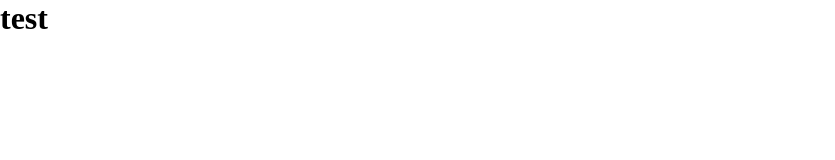
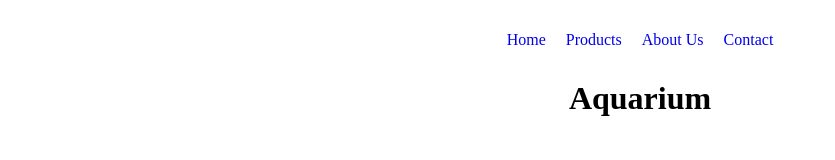
Before and after one commit to albertsh2000/Aquarium, a plain HTML site: page index.html in a window 1280 px wide. Shown: the whole page, without its empty margins (0-835 px from the left). Drawn offline with Linux system fonts and the light colour scheme.

Commit message:
added header section and some styles

```diff
--- a/index.html
+++ b/index.html
@@ -10,8 +10,20 @@
 
 <body>
 
-  <h1>test</h1>
+  <header>
+    <nav>
+      <ul class="menu__list">
+        <li class="menu__list-item"><a href="#" class="menu__item-link">Home</a></li>
+        <li class="menu__list-item"><a href="#" class="menu__item-link">Products</a></li>
+        <li class="menu__list-item"><a href="#" class="menu__item-link">About Us</a></li>
+        <li class="menu__list-item"><a href="#" class="menu__item-link">Contact</a></li>
+      </ul>
+    </nav>
+  </header>
+  <main>
+    <h1 class="main-title">Aquarium</h1>
 
+  </main>
 
   <script src="script.js"></script>
 </body>
--- a/style.css
+++ b/style.css
@@ -3,3 +3,26 @@
   padding: 0;
   box-sizing: border-box;
 }
+
+header {
+  height: 80px;
+  display: flex;
+  align-items: center;
+  justify-content: center;
+}
+
+.menu__list {
+  display: flex;
+  align-items: center;
+  justify-content: center;
+  column-gap: 20px;
+  list-style: none;
+}
+
+.menu__item-link {
+  text-decoration: none;
+}
+
+.main-title {
+  text-align: center;
+}
```
